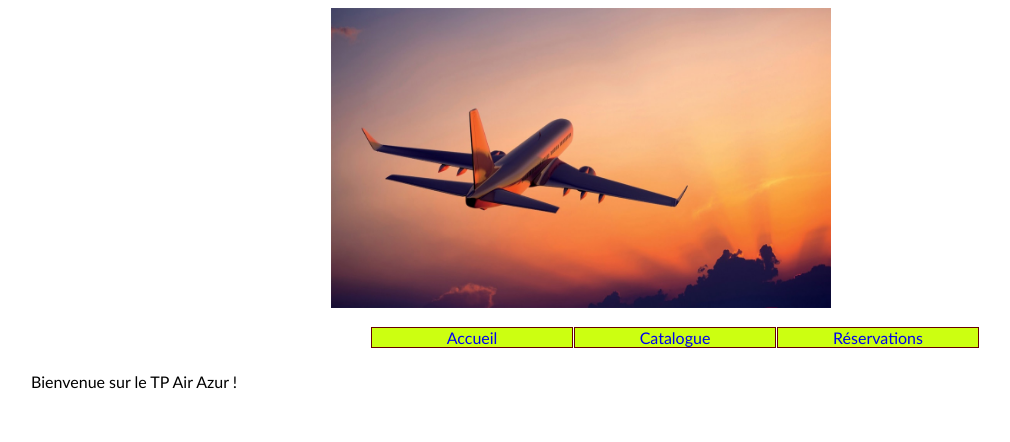
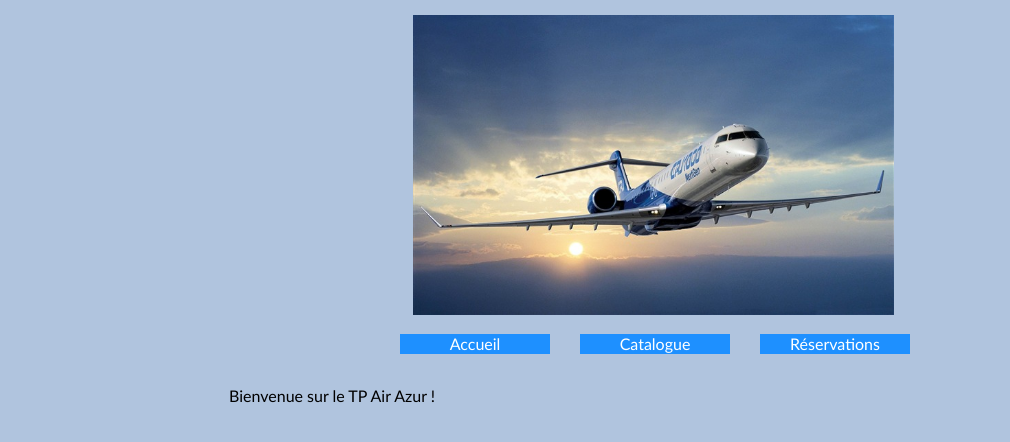
Before and after one commit to TakoHetto/AirAzur, a PHP site: page / in a window 1280 px wide. Shown: the top 442 px of the page, without its empty margins (27-1037 px from the left). Run offline with PHP 8.4, Linux system fonts and the light colour scheme.

Commit message:
Modification css

```diff
--- a/css/airazur.css
+++ b/css/airazur.css
@@ -9,10 +9,22 @@ html {
     background-color: lightsteelblue;
 }
 
-img {
+.logo {
     padding-top: 15px;
     margin: auto;
     padding-left: 18%;
+}
+
+.icon {
+    padding-top: 8px;
+    margin: auto;
+    width: 30px;
+}
+
+table tr th {
+    background-color: dodgerblue;
+    color: white;
+
 }
 
 fieldset {
@@ -24,7 +36,16 @@ fieldset {
 }
 
 table {
-    text-align:center;
+    text-align: center;
+    border: solid 3px dodgerblue;
+    border-radius: 5px;
+    border-collapse: collapse;
+    font-size: 14px;
+    width: 70%;
+}
+
+table td, table tr, table th {
+    border: solid 1px dodgerblue;
 }
 
 label {
@@ -54,28 +75,38 @@ input[type="submit"]
 }
 
 #accueil {
-    padding-left:300px;
+    padding-left:20%;
 }
 
 #bandeau {
     margin: auto;
     margin-left: 20%;
+    margin-bottom: 2%;
+}
+
+h1 {
+    font-size: 20px;
+}
+
+.bloc {
+    padding-left: 20%;
+    font-family: Georgia,serif;
 }
 
 #menu{
-    height: 25px ;
+    height: 26px;
+    padding-left: 16.7%;
 }
-
-
 
 #menu li {
     list-style-type: none;
     list-style-image: none;
     float: left;
     text-align: center;
-width: 10%;
+    width: 150px;
     background: dodgerblue;
     height: 20px;
+    margin-right: 30px;
 }
 
 #menu li a , #categories li a {
--- a/vues/v_confirmerReservation.php
+++ b/vues/v_confirmerReservation.php
@@ -1,5 +1,7 @@
 <div id="contenu">
-    <h4>Validation d'une réservation</h4>
+    <div class="bloc">
+        <h4>Validation d'une réservation</h4>
 
-    <p>La reservation pour le vol numéro <?php echo $_SESSION['numero'] ?> du client <?php echo $_SESSION['nom']; ?>  <?php echo $_SESSION['prenom']; ?>  à été validé.</p>
+        <p>La reservation pour le vol numéro <?php echo $_SESSION['numero'] ?> du client <?php echo $_SESSION['nom']; ?>  <?php echo $_SESSION['prenom']; ?>  à été validé.</p>
+    </div>
 </div>
--- a/vues/v_entete.php
+++ b/vues/v_entete.php
@@ -3,13 +3,13 @@
     <head>
         <meta charset="UTF-8">
         <title>Air Azur</title>
-        <link href="css\cssGeneral.css" rel="stylesheet" type="text/css">
+        <link href="css\airazur.css" rel="stylesheet" type="text/css">
     </head>
     <body>
 
         <div id="bandeau">
             <div id="contenu">
-                <img src="image\avion.jpg" height="300"/>
+                <img src="image\logo.jpg" height="300" class="logo"/>
 
                 <ul id="menu">
                     <li><a href="index.php?action=accueil">Accueil</a></li>
--- a/vues/v_reservations.php
+++ b/vues/v_reservations.php
@@ -1,4 +1,5 @@
 <div id="contenu">
+    <div class="bloc">
 <h1>Liste des réservations</h1>
     <table border="1">
         <tr>
@@ -18,11 +19,12 @@
                 echo '<td>'.$lesReservations[$i]['prenom'].'</td>';
                 echo '<td>'.$lesReservations[$i]['numero'].'</td>';
                 echo '<td>'.$lesReservations[$i]['nbplaces'].'</td>';
-                echo '<td><a href="index.php?action=pdfReservation&numReservation='.$i.'" ><img src="image/pdf.png"style="width: ;width: 50px;"></a></td>';
-                echo '<td><a href="index.php?action=suppReservation"><img src="image/delete.png" style="width: ;width: 50px;"></a></td>';
+                echo '<td><a href="index.php?action=pdfReservation&numReservation='.$i.'" ><img src="image/pdf.png" class="icon"></a></td>';
+                echo '<td><a href="index.php?action=suppReservation"><img src="image/delete.png" class="icon"></a></td>';
             echo '<tr>';
          }
     }
   ?>
     </table>
+    </div>
 </div>
```
Also changed, not shown: vues/v_vols.php (+12 -10 lines), images/delete.png (deleted), images/pdf.png (deleted). Lines whose indentation alone changed are shown as unchanged.
